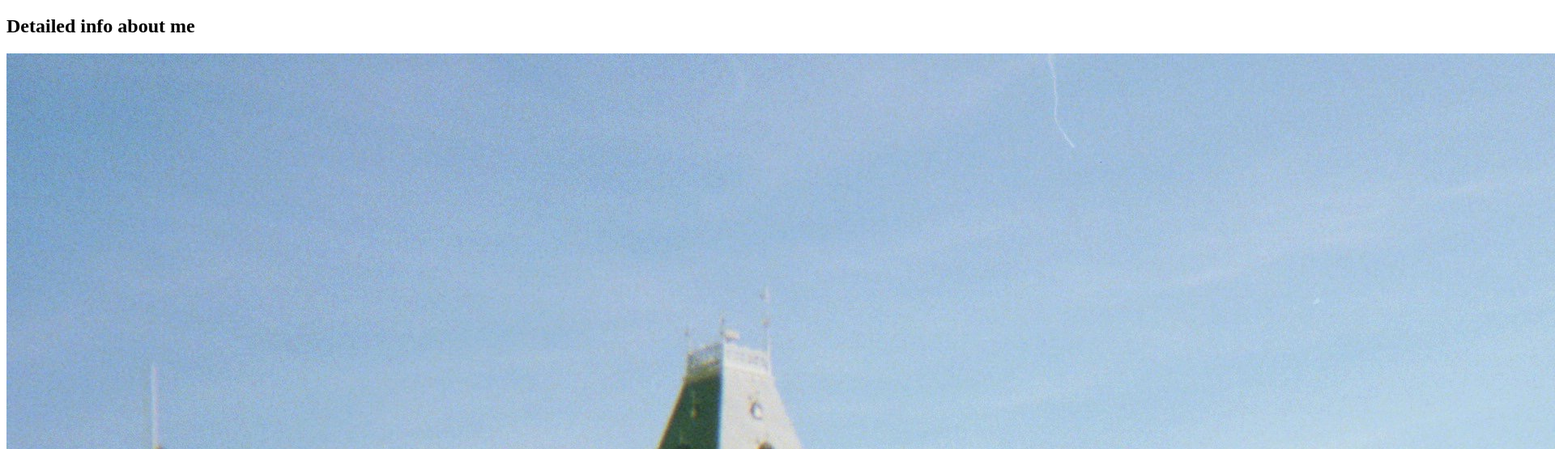
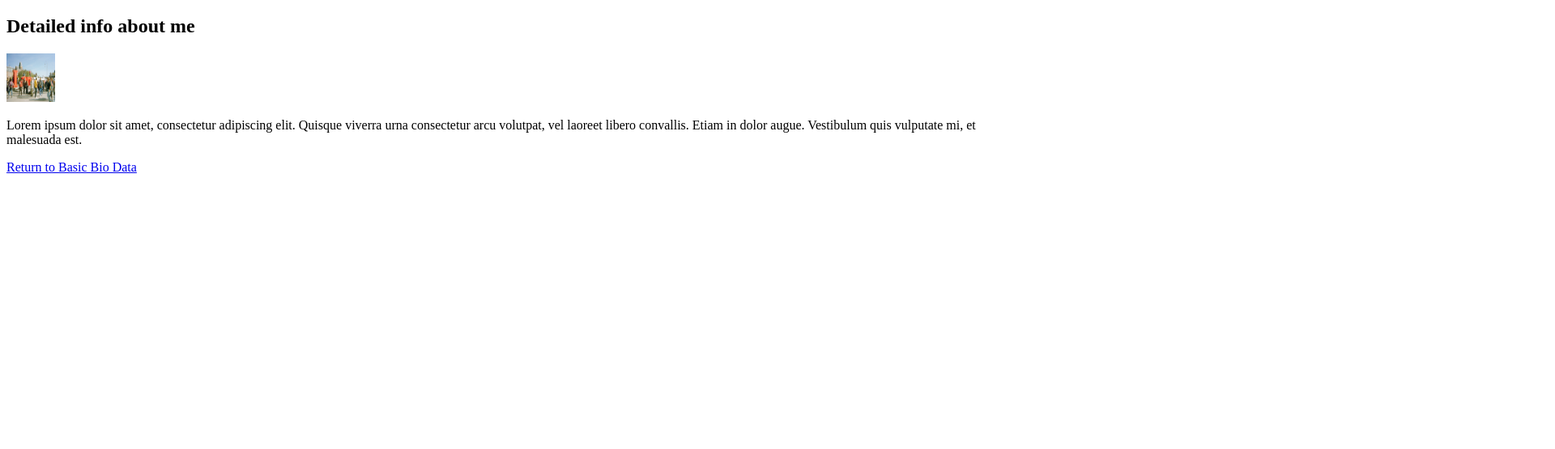
Before and after one commit to mscheme/project1, a plain HTML site: page copy.html in a window 1280 px wide. Shown: the part 61-616 px from the top of the page at 81% size, 1920 px wide, since content can reach past the window. Drawn offline with Linux system fonts and the light colour scheme.

Commit message:
Update copy.html

```diff
--- a/copy.html
+++ b/copy.html
@@ -8,7 +8,7 @@
 <body>
 <h1>Mara Schemel</h1>
 <h2>Detailed info about me</h2>
-<img src="images/amsterdam.jpeg" alt="bio picture">
+<img src="images/amsterdam.jpeg" alt="bio picture" width="60" height="60">
 <p>Lorem ipsum dolor sit amet, consectetur adipiscing elit.
   Quisque viverra urna consectetur arcu volutpat, vel laoreet libero convallis.
   Etiam in dolor augue. Vestibulum quis vulputate mi, et malesuada est.
```
